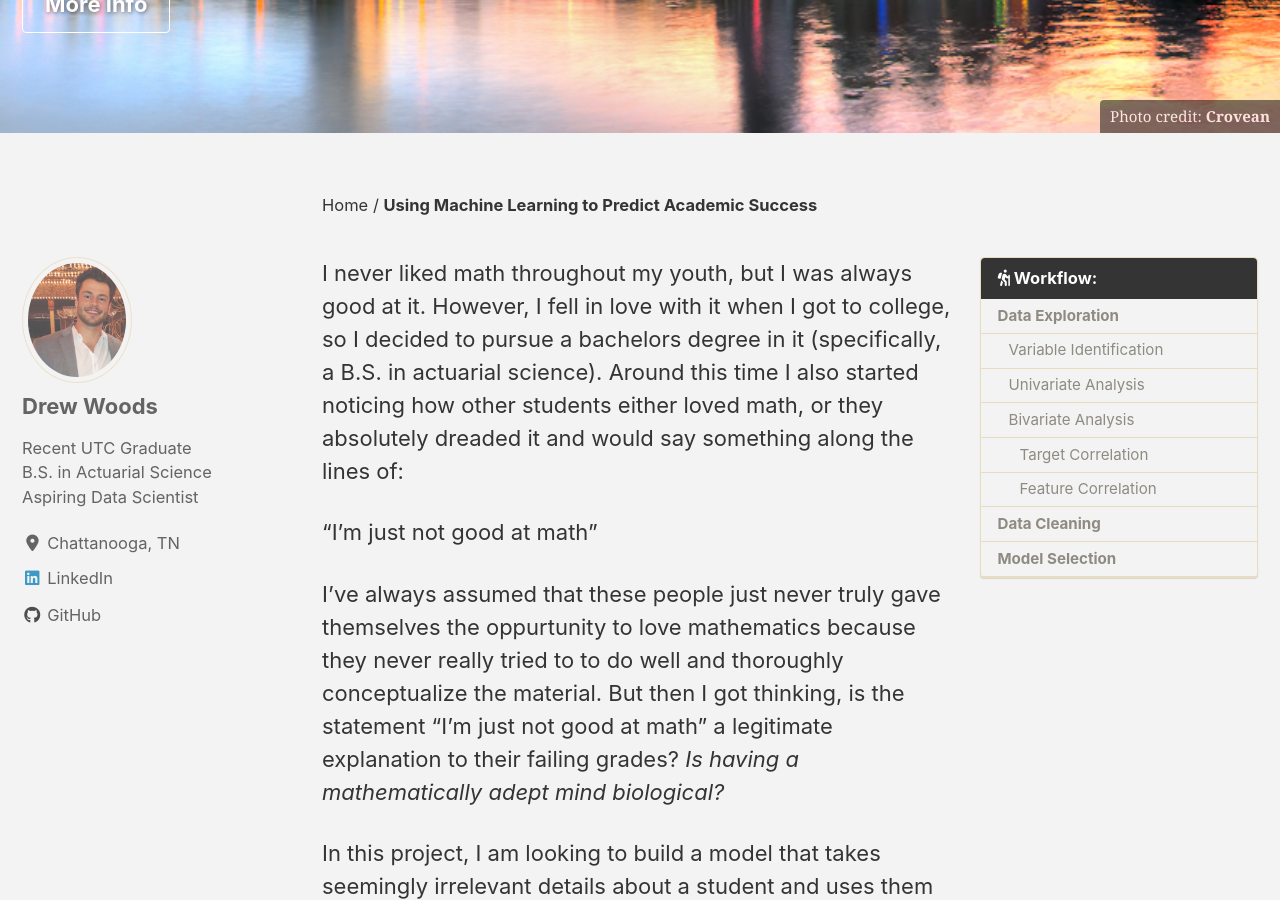
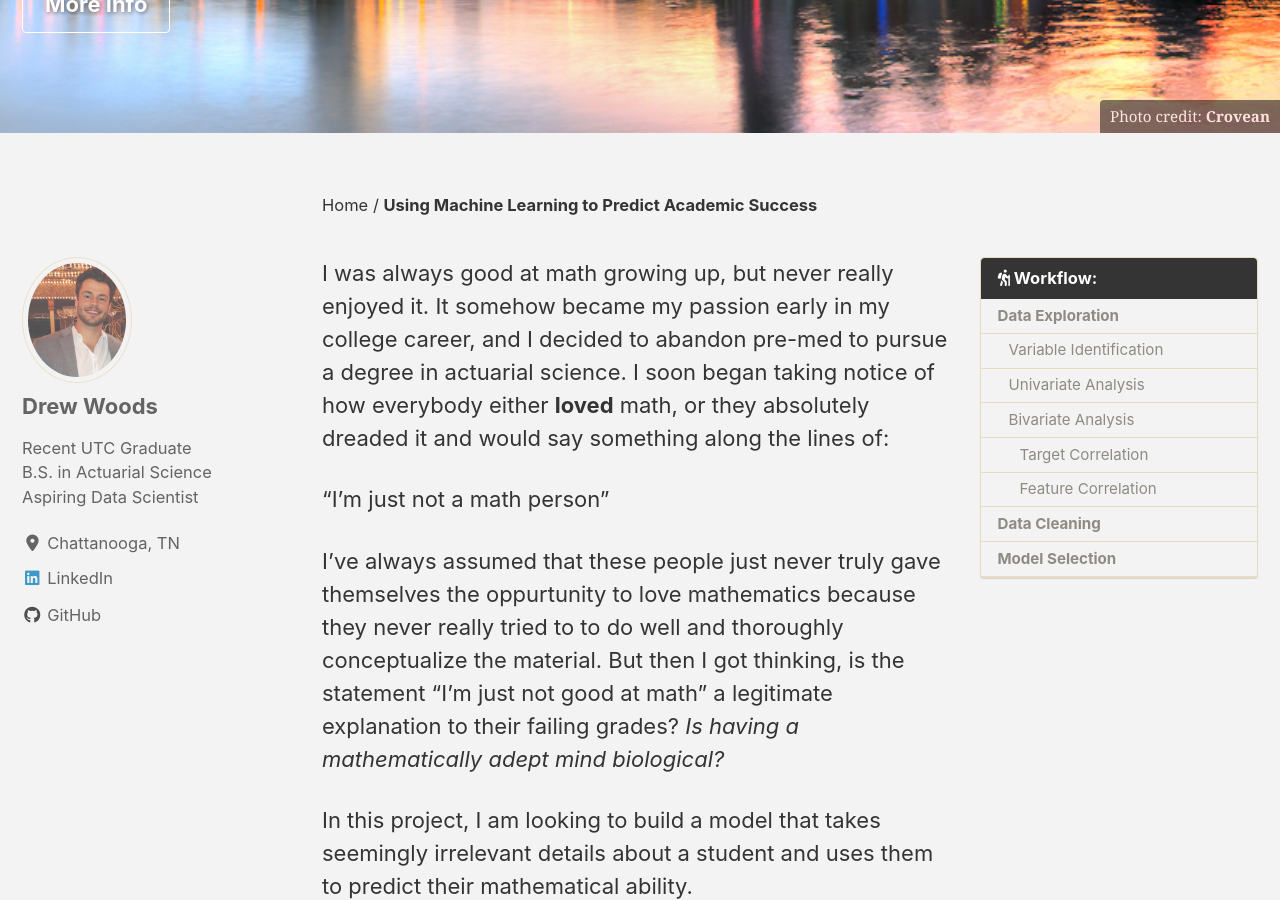
Before and after one commit to backdoordata/backdoordata.github.io, a Jekyll site: the page built from _posts/2020-03-22-Math_Students_ML.md, in a window 1280 px wide and 900 px high, scrolled down 438 px. Built offline with Jekyll 4.4.1, drawn with Linux system fonts in a browser that asks for light colours; cached includes are drawn as plain includes; nearby versions of some CDN libraries; some of the changed text lies outside the part shown.

Commit message:
ML Proj1

```diff
--- a/_posts/2020-03-22-Math_Students_ML.md
+++ b/_posts/2020-03-22-Math_Students_ML.md
@@ -15,9 +15,9 @@ toc: true
 toc_label: " Workflow:"
 toc_icon: "hiking"
 ---
-I never liked math throughout my youth, but I was always good at it. However, I fell in love with it when I got to college, so I decided to pursue a bachelors degree in it (specifically, a B.S. in actuarial science). Around this time I also started noticing how other students either loved math, or they absolutely dreaded it and would say something along the lines of:
+I was always good at math growing up, but never really enjoyed it. It somehow became my passion early in my college career, and I decided to abandon pre-med to pursue a degree in actuarial science. I soon began taking notice of how everybody either **loved** math, or they absolutely dreaded it and would say something along the lines of:
 
-"I'm just not good at math"
+"I'm just not a math person"
 
 I've always assumed that these people just never truly gave themselves the oppurtunity to love mathematics because they never really tried to to do well and thoroughly conceptualize the material. But then I got thinking, is the statement "I'm just not good at math" a legitimate explanation to their failing grades? *Is having a mathematically adept mind biological?*
 
```
Also changed, not shown: other parts of _posts/2020-03-22-Math_Students_ML.md (+1 -1 lines), images/math_ML_imgs/output_12_0.png (renamed from images/math_ML_imgs/output_11.png).
